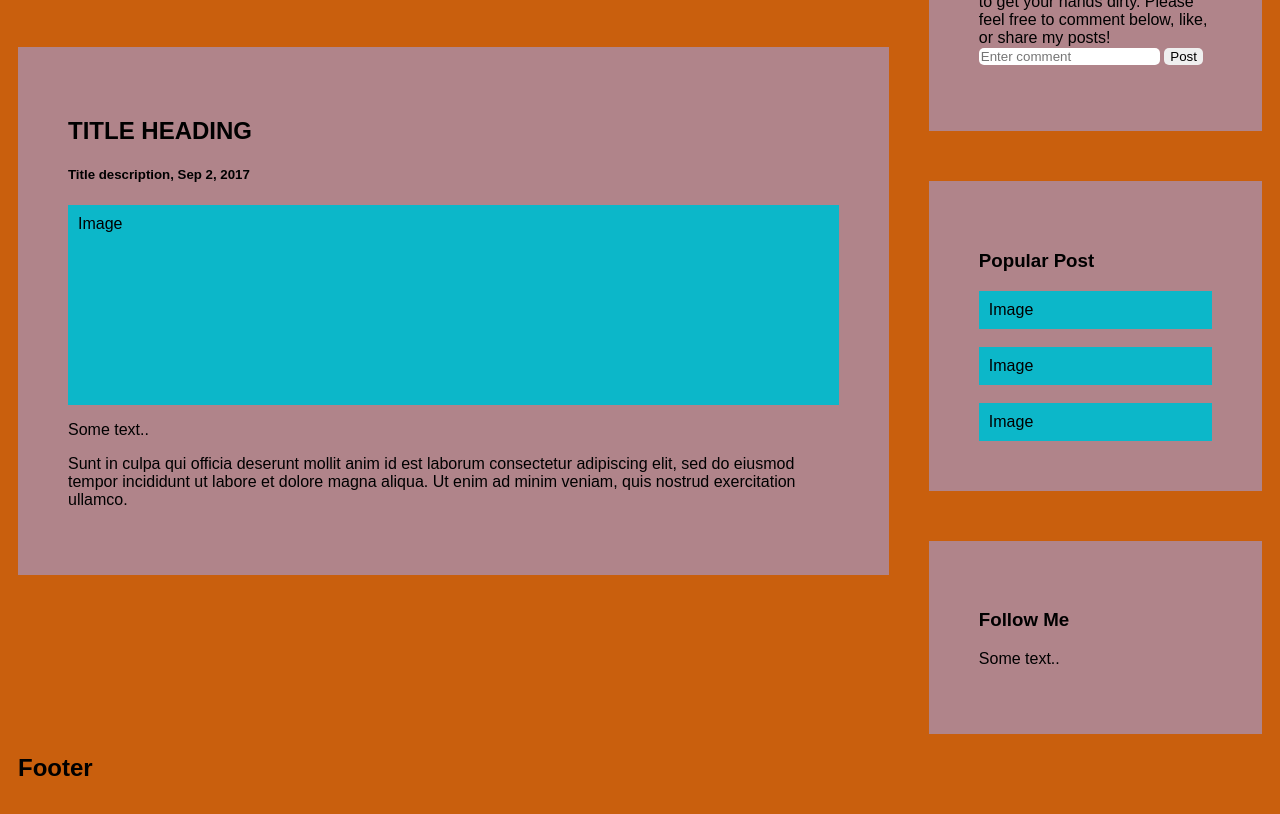
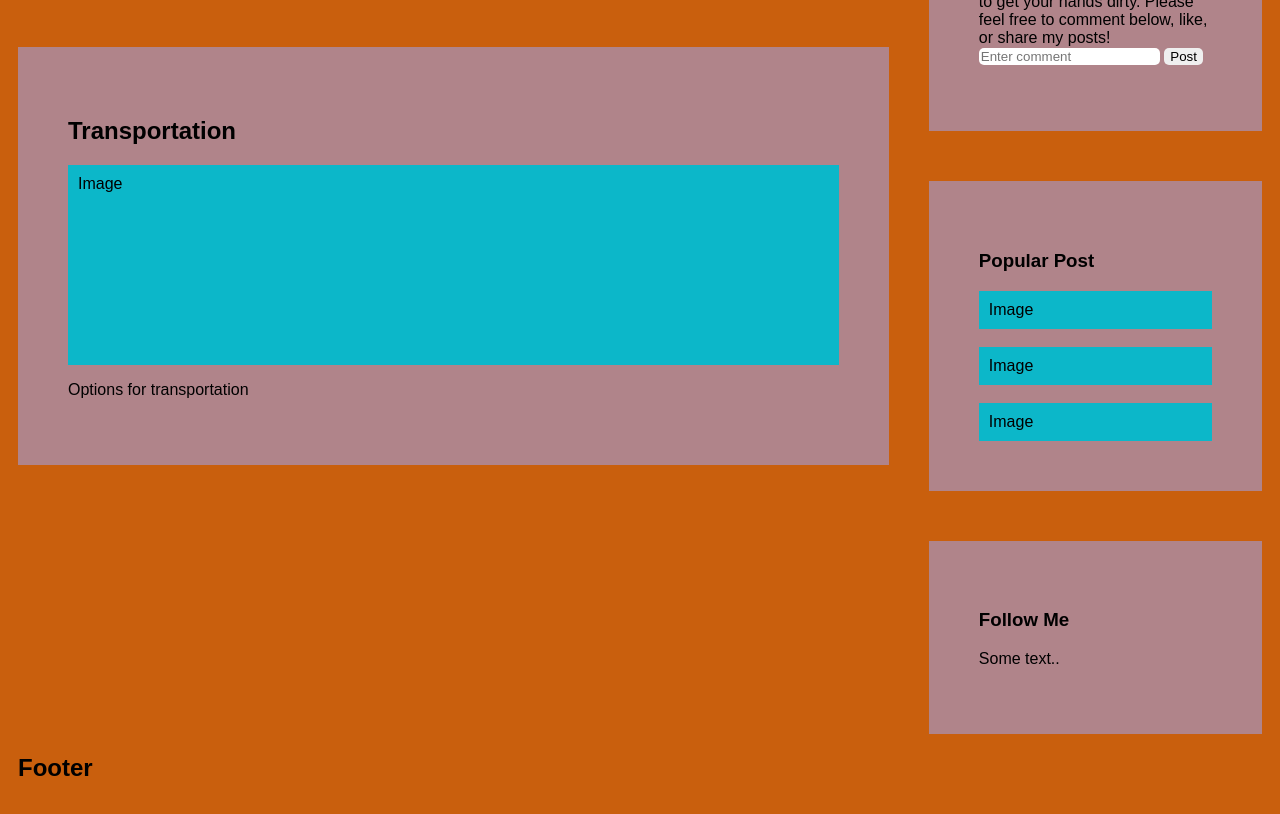
Before and after one commit to tahirm1/tahirm1.github.io, a plain HTML site: page index.html in a window 1280 px wide. Shown: the part 801-1615 px from the top of the page. Drawn offline with Linux system fonts and the light colour scheme.

Commit message:
Update index.html

```diff
--- a/index.html
+++ b/index.html
@@ -31,11 +31,9 @@
           </ol> </p>
         </div>
         <div class="card">
-          <h2>TITLE HEADING</h2>
-          <h5>Title description, Sep 2, 2017</h5>
+          <h2>Transportation</h2>
           <div class="fakeimg" style="height:200px;">Image</div>
-          <p>Some text..</p>
-          <p>Sunt in culpa qui officia deserunt mollit anim id est laborum consectetur adipiscing elit, sed do eiusmod tempor incididunt ut labore et dolore magna aliqua. Ut enim ad minim veniam, quis nostrud exercitation ullamco.</p>
+          <p>Options for transportation</p>
         </div>
       </div>
       <div class="rightcolumn">
```
